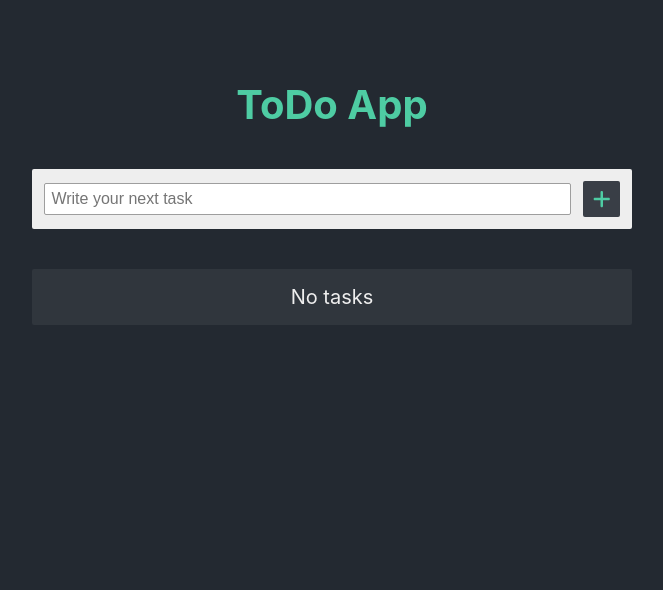
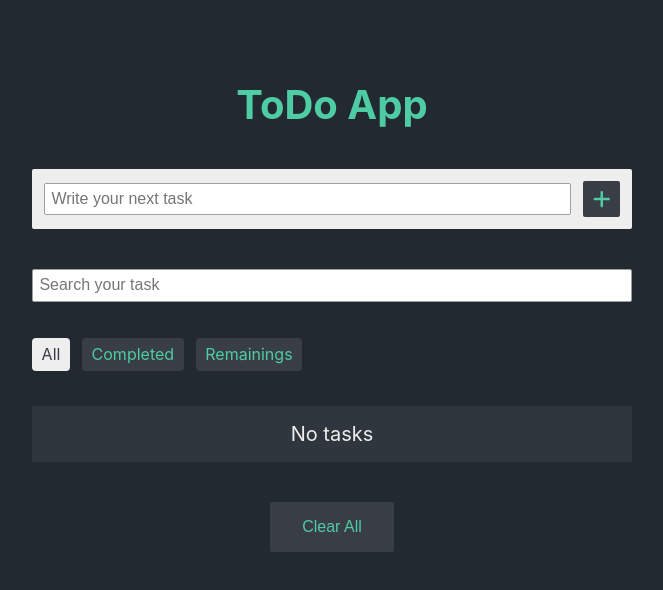
Before and after one commit to Utsav-Ladani/todo-app, a React (Vite) app in the folder todo/: page / in a window 1280 px wide. Shown: the top 590 px of the page, without its empty margins (308-971 px from the left). Built offline with nearby package versions, Linux system fonts and the light colour scheme.

Commit message:
Add search, filter, and clear all functionalities.

```diff
--- a/todo/index.html
+++ b/todo/index.html
@@ -2,7 +2,7 @@
 <html lang="en">
   <head>
     <meta charset="UTF-8" />
-    <link rel="icon" type="image/svg+xml" href="./public/todo.png" />
+    <link rel="icon" type="image/svg+xml" href="./todo.png" />
     <meta name="viewport" content="width=device-width, initial-scale=1.0" />
     <title>rtCamp ToDo App</title>
   </head>
--- a/todo/src/App.css
+++ b/todo/src/App.css
@@ -110,7 +110,7 @@ header {
 }
 
 .todo-item__content--done {
-	text-decoration: line-through;
+	background-color: var(--todo-done-color);
 }
 
 .btn-wrapper {
@@ -127,6 +127,55 @@ header {
 	font-size: .8rem;
 	color: var(--font-color-accent);
 	background-color: var(--font-color);
+}
+
+.search-wrapper {
+	display: flex;
+	justify-content: center;
+	margin-top: 2em;
+}
+
+.btn-clear-wrapper {
+	display: flex;
+	justify-content: center;
+	margin-top: 1em;
+}
+
+.btn-clear {
+	border: none;
+	border-radius: .1rem;
+	padding: 1em 2em;
+	font-size: .8rem;
+	color: var(--font-color-accent);
+	background-color: var(--font-color);
+}
+
+/** Filters */
+.filters {
+	display: flex;
+	flex-wrap: wrap;
+	justify-content: flex-start;
+	margin-top: 2em;
+	gap: .6em;
+}
+
+.filter__text {
+	border: none;
+	border-radius: .2rem;
+	padding: .4em .6em;
+	font-size: .8rem;
+	color: var(--font-color-accent);
+	background-color: var(--font-color);
+}
+
+.filter__text--active {
+	color: var(--font-color);
+	background-color: var(--component-bg-color);
+	scale: 1.1;
+}
+
+.filter__input {
+	display: none;
 }
 
 @media screen and (max-width: 768px) {
--- a/todo/src/App.jsx
+++ b/todo/src/App.jsx
@@ -3,6 +3,7 @@ import './App.css'
 import InputForm from './components/InputForm'
 import ToDoList from './components/ToDoList'
 import ToDoModel from './includes/ToDoModel'
+import Search from './components/Search';
 
 function App() {
 	const [todoList, setToDoList] = useState([]);
@@ -14,13 +15,27 @@ function App() {
 		setToDoList(todoModel.get());
 	},[]);
 
+	const clearAll = () => {
+		const todoModel = new ToDoModel();
+		todoModel.clearAll();
+	};
+
 	return (
 		<main className='main'>
 			<header>
 				<h1 className='header__h1'>ToDo App</h1>
 			</header>
 			<InputForm />
-			<ToDoList todoList={todoList} />
+			<Search />
+			<ToDoList  todoList={todoList} />
+			<div className='btn-clear-wrapper'>
+				<button
+					className='btn-clear'
+					onClick={clearAll}
+				>
+					Clear All
+				</button>
+			</div>
 		</main>
 	)
 }
--- /dev/null
+++ b/todo/src/components/Search.jsx
@@ -0,0 +1,31 @@
+import { useState } from 'react';
+import ToDoModel from '../includes/ToDoModel';
+
+function Search() {
+	const [searchTerm, setSearchTerm] = useState('');
+
+	const handleChange = (e) => {
+		const text = e.target.value;
+
+		setSearchTerm(text);
+
+        const todoModel = new ToDoModel();
+        todoModel.search(text);
+	};
+
+	return (
+        <div className='search-wrapper'>
+            <input
+                type="text"
+                placeholder="Search your task"
+                name="todo-search"
+                id="todo-search"
+                className="form__input input--search"
+                value={searchTerm}
+                onChange={handleChange}
+            />
+        </div>
+    )
+}
+
+export default Search
--- a/todo/src/components/ToDoItem.jsx
+++ b/todo/src/components/ToDoItem.jsx
@@ -53,7 +53,10 @@ function ToDoItem({ data }) {
                         value={text}
                         onChange={handleTextareaChange}
                     /> :
-                    <div className={`todo-item__content ${data.done ? 'todo-item__content--done' : ''}`}>
+                    <div
+                        className={`todo-item__content ${data.done ? 'todo-item__content--done' : ''}`}
+                        onClick={handleToDoDone}
+                    >
                         {data.text}
                     </div>
             }
--- a/todo/src/components/ToDoList.jsx
+++ b/todo/src/components/ToDoList.jsx
@@ -1,15 +1,60 @@
 import ToDoItem from "./ToDoItem"
 import PropTypes from "prop-types"
+import { useState } from "react"
 
 function ToDoList( { todoList } ) {
+    const [filterID, setFilterID] = useState(1);
+
+    const filters = [
+        {
+            id: 1,
+            text: 'All',
+        },
+        {
+            id: 2,
+            text: 'Completed',
+        },
+        {
+            id: 3,
+            text: 'Remainings',
+        }
+    ];
+
     return (
+        <>
+            <div className="filters" >
+                {
+                    filters.map((filter) => (
+                        <label key={filter.id}  >
+                            <input
+                                type="radio"
+                                name="filter"
+                                value={filterID}
+                                className="filter__input"
+                                onChange={() => setFilterID(filter.id)}
+                            />
+                            <span className={ "filter__text" + (filterID === filter.id ? ' filter__text--active' : '') }>{filter.text}</span>
+                        </label>
+                    ))
+                }
+            </div>
             <ul className="todo-list">
                 {
                     todoList.length ?
-                    todoList.map((todo) => <ToDoItem key={todo.id} data={todo} />) :
+                        todoList.filter((todo) => {
+                            if (filterID === 2) {
+                                return todo.done;
+                            }
+                            else if (filterID === 3) {
+                                return !todo.done;
+                            }
+
+                            return true;
+                        }).map((todo) => <ToDoItem key={todo.id} data={todo} />) :
                         <li className="todo-item--empty">No tasks</li>
                 }
             </ul>
+        </>
     )
 }
 
--- a/todo/src/includes/ToDoModel.js
+++ b/todo/src/includes/ToDoModel.js
@@ -55,6 +55,15 @@ class ToDoModel {
         this.save();
     }
 
+    search(text) {
+        this.observe( this.todos.filter((t) => t.text.toLowerCase().includes(text.toLowerCase())) );
+    }
+
+    clearAll() {
+        this.todos = [];
+        this.save();
+    }
+
     save() {
         localStorage.setItem('react-todos', JSON.stringify(this.todos));
         this.observe([...this.todos]);
--- a/todo/src/index.css
+++ b/todo/src/index.css
@@ -7,5 +7,6 @@
 	--font-color-accent: #4ECCA3;
 	--border-color: #9e9e9e;
 	--component-bg-color-secondary: rgba(153, 153, 153, 0.154);
+	--todo-done-color: #4ECCA3;
 	font-size: 20px;
 }
```
Lines whose indentation alone changed are shown as unchanged.
